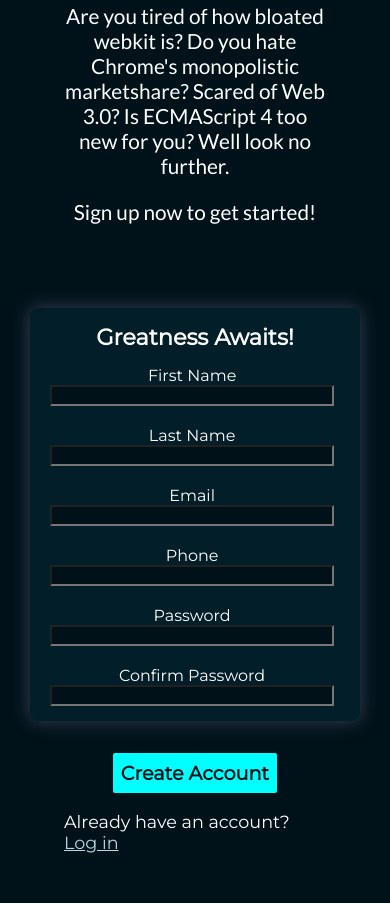
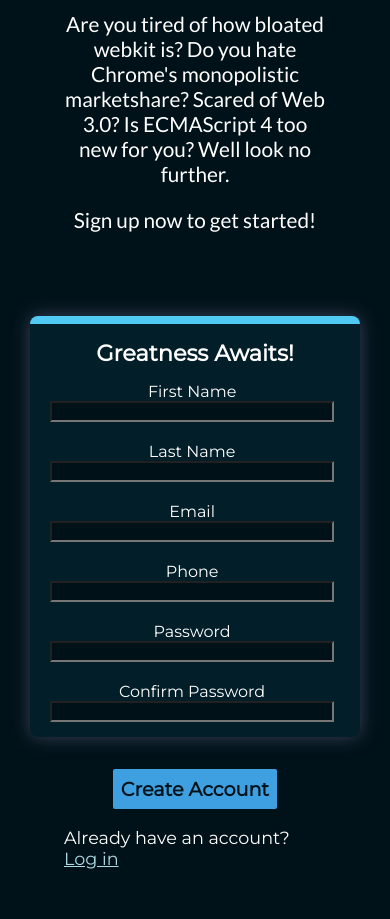
Before and after one commit to Croixed/sign-up-form, a plain HTML site: page index.html in a window 390 px wide. Shown: the part 363-1282 px from the top of the page. Drawn offline with Linux system fonts and the light colour scheme.

Commit message:
added accents

```diff
--- a/style.css
+++ b/style.css
@@ -4,6 +4,8 @@
 
 :root {
   --color-bg: #001219;
+  --color-accent-sub: rgb(63, 160, 225);
+  --color-accent: rgb(81, 202, 243);
 }
 
 body {
@@ -45,6 +47,9 @@ body {
 .content-right {
   background-color: var(--color-bg);
   color: white;
+  box-sizing: border-box;
+  border-top: 8px solid var(--color-accent);
+
   flex: 1;
   height: 100vh;
   /* there has to be a better way than 100vh, it requires the @media at the bottom */
@@ -62,6 +67,7 @@ body {
   padding: 15px 20px;
   box-shadow: rgba(88, 88, 122, 0.65) 0px 0px 18px;
   border-radius: 8px;
+  border-left: 8px solid var(--color-accent);
 }
 
 form {
@@ -104,16 +110,16 @@ button {
 
   padding: 5px;
 
-  background-color: cyan;
+  background-color: var(--color-accent-sub);
   color: var(--color-bg);
 
-  border: cyan solid 3px;
+  border: var(--color-accent-sub) solid 3px;
   border-radius: 2px;
 }
 
 button:hover {
   background-color: var(--color-bg);
-  color: cyan;
+  color: var(--color-accent-sub);
 }
 
 
@@ -160,6 +166,11 @@ a:visited{
     top: 50px;
   }
 
+  .form-container {
+    border-top: 8px solid var(--color-accent);
+    border-left: none;
+  }
+
   .form-container div {
     width: 98%;
     text-align: center;
```
